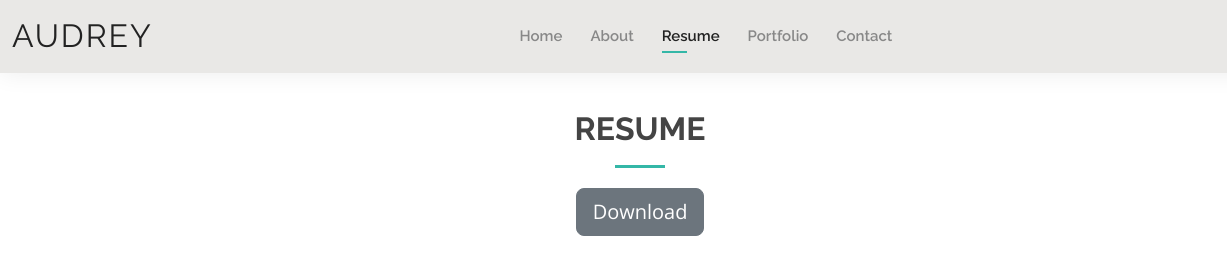
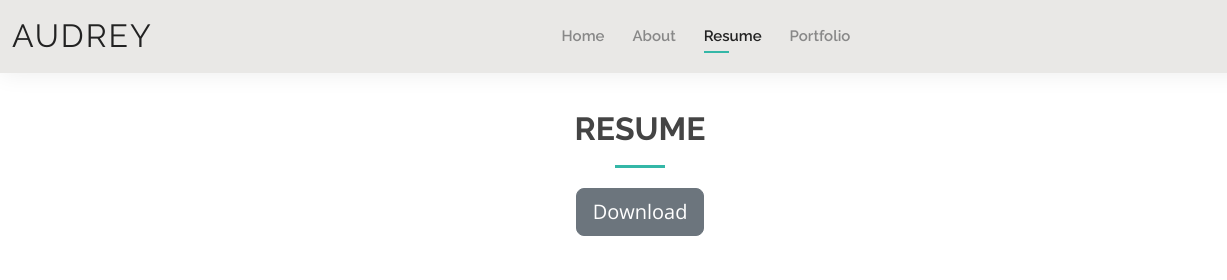
Before and after one commit to audlim/portfolio, a plain HTML site: page resume.html in a window 1280 px wide. Shown: the top 280 px of the page, 0-1227 px from the left. Drawn offline with nearby package versions, Linux system fonts and the light colour scheme.

Commit message:
Update resume.html

```diff
--- a/resume.html
+++ b/resume.html
@@ -53,7 +53,7 @@
           <!--uncomment services
           <li><a href="services.html">Services</a></li> -->
           <li><a href="portfolio.html">Portfolio</a></li>
-          <li><a href="contact.html">Contact</a></li>
+          <!-- <li><a href="contact.html">Contact</a></li> -->
         </ul>
         <i class="bi bi-list mobile-nav-toggle"></i>
       </nav><!-- .navbar -->
```
